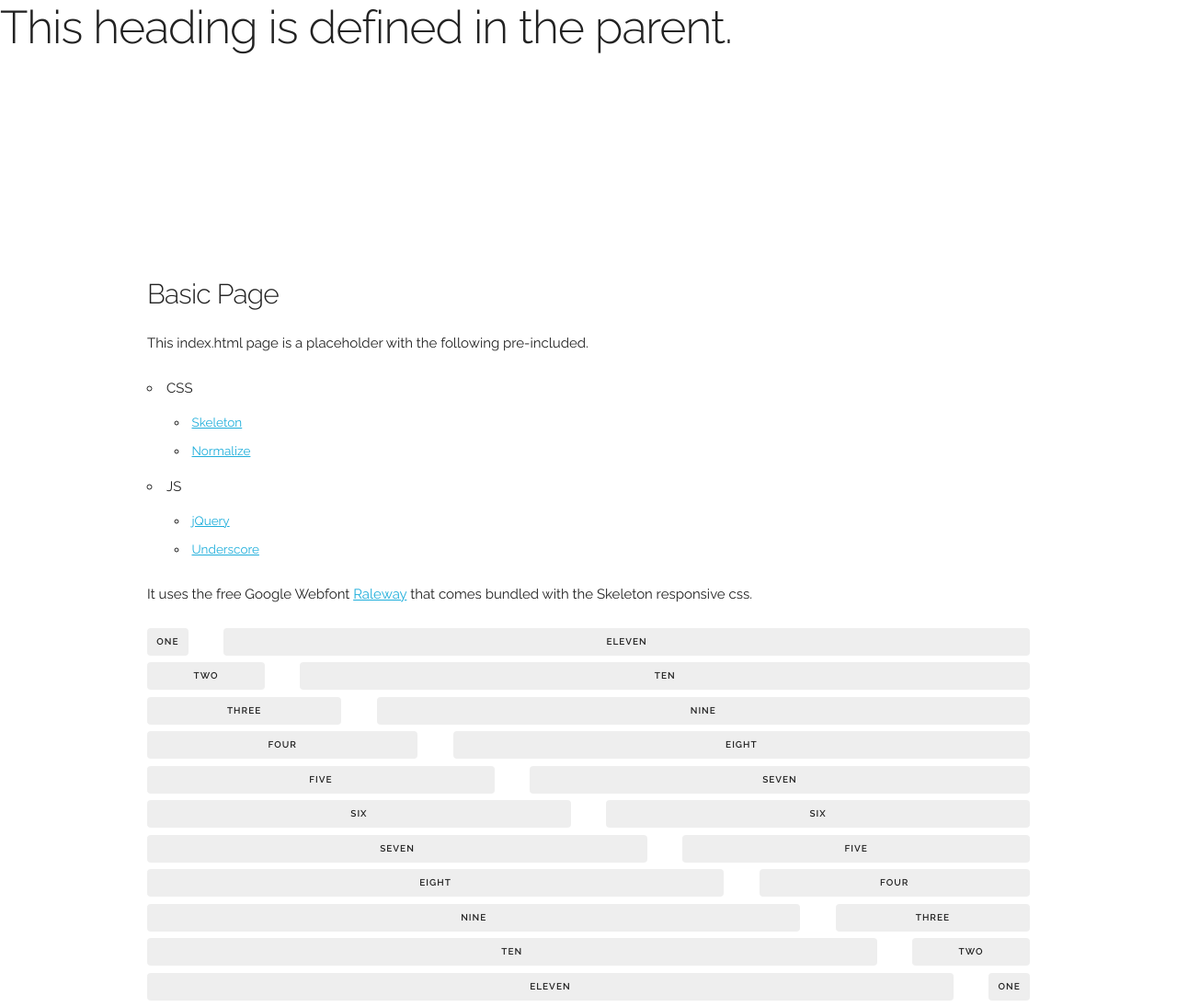
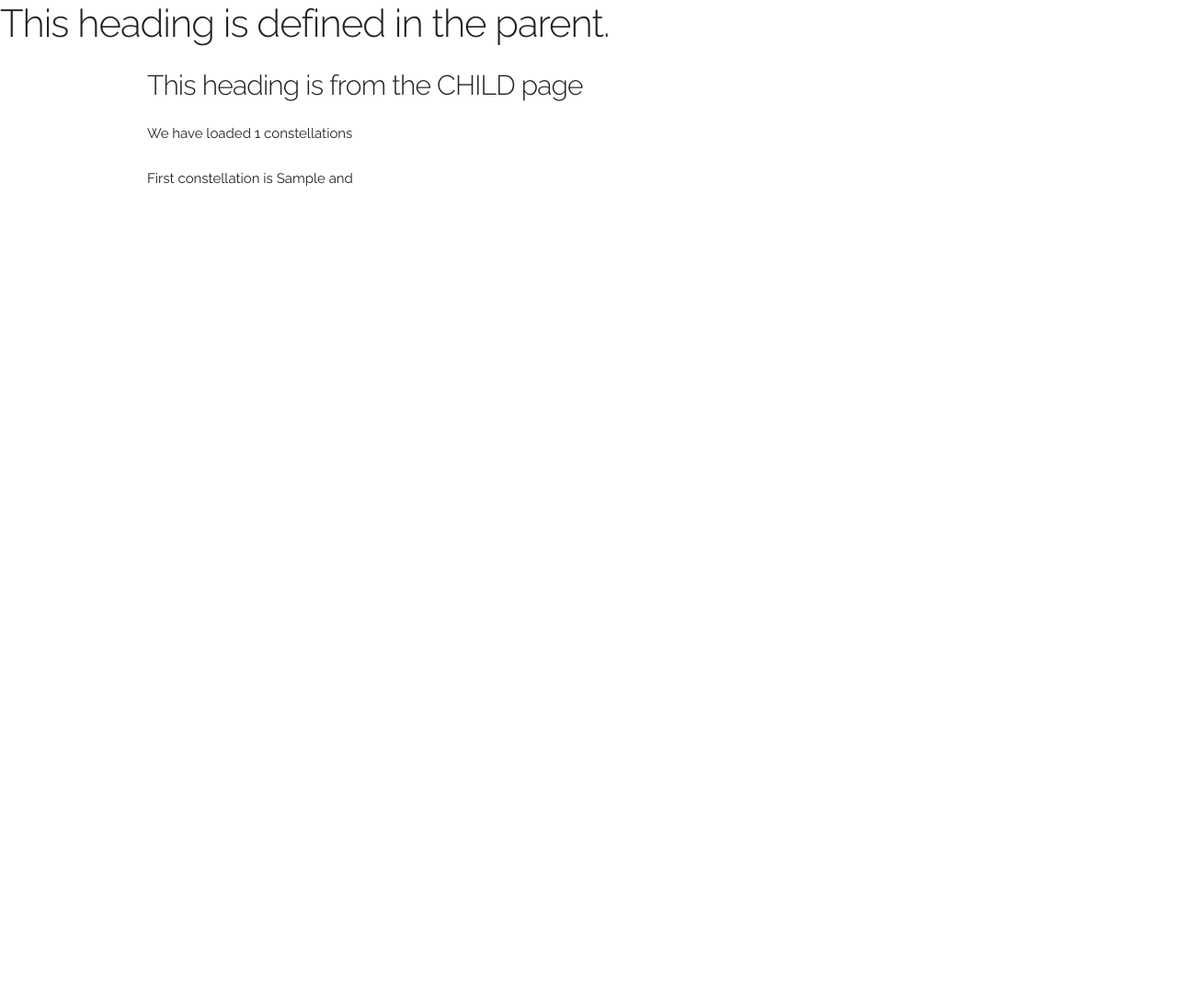
Before and after one commit to mgudapak/88, a Flask app: template app/templates/index.html in a window 1280 px wide. Shown: the whole page at 92% size. After the commit the page ends 203 px from the top, so only its background shows below. Run offline with Flask 2, Linux system fonts and the light colour scheme; the template is opened without the code that fills it: most values are stand-ins (such as "Sample title", 1, 10 or a date in 2020); some libraries are stand-ins or nearby versions.

Commit message:
setting up a basic view template that uses loaded constellation data

```diff
--- a/app/templates/index.html
+++ b/app/templates/index.html
@@ -4,75 +4,10 @@
     {{ super() }}
     <div class="container">
         <div class="row">
-            <div style="margin-top: 25%">
-                <h4>Basic Page</h4>
-                <p>This index.html page is a placeholder with the following pre-included.
-                    <ul>
-                        <li>
-                            CSS
-                            <ul>
-                                <li><a href="http://www.getskeleton.com">Skeleton</a></li>
-                                <li><a href="https://necolas.github.io/normalize.css/">Normalize</a></li>
-                            </ul>
-                        </li>
-                        <li>
-                            JS
-                            <ul>
-                                <li><a href="https://jquery.com/">jQuery</a></li>
-                                <li><a href="http://underscorejs.org/">Underscore</a></li>
-                            </ul>
-                        </li>
-                    </ul>
-                    It uses the free Google Webfont <a href="https://www.google.com/fonts/specimen/Raleway">Raleway</a> that comes bundled with the Skeleton responsive css.
-                </p>
-            </div>
-        </div>
-
-        <!-- the 960px Skeleton responsive grid -->
-        <div class="example-grid docs-example">
-            <div class="row">
-                <div class="one column">One</div>
-                <div class="eleven columns">Eleven</div>
-            </div>
-            <div class="row">
-                <div class="two columns">Two</div>
-                <div class="ten columns">Ten</div>
-            </div>
-            <div class="row">
-                <div class="three columns">Three</div>
-                <div class="nine columns">Nine</div>
-            </div>
-            <div class="row">
-                <div class="four columns">Four</div>
-                <div class="eight columns">Eight</div>
-            </div>
-            <div class="row">
-                <div class="five columns">Five</div>
-                <div class="seven columns">Seven</div>
-            </div>
-            <div class="row">
-                <div class="six columns">Six</div>
-                <div class="six columns">Six</div>
-            </div>
-            <div class="row">
-                <div class="seven columns">Seven</div>
-                <div class="five columns">Five</div>
-            </div>
-            <div class="row">
-                <div class="eight columns">Eight</div>
-                <div class="four  columns">Four</div>
-            </div>
-            <div class="row">
-                <div class="nine columns">Nine</div>
-                <div class="three columns">Three</div>
-            </div>
-            <div class="row">
-                <div class="ten columns">Ten</div>
-                <div class="two columns">Two</div>
-            </div>
-            <div class="row">
-                <div class="eleven columns">Eleven</div>
-                <div class="one column">One</div>
+            <div>
+                <h4>This heading is from the CHILD page</h4>
+                <p>We have loaded {{ constellations|length }} constellations</p>
+                <p>First constellation is {{ constellations['And'] }}</p>
             </div>
         </div>
     </div>
--- a/app/templates/layout.html
+++ b/app/templates/layout.html
@@ -26,7 +26,7 @@
 
 <body>
     {% block body %}
-        <h1>This heading is defined in the parent.</h1>
+        <h2>This heading is defined in the parent.</h2>
     {% endblock %}
 
     <!-- JAVASCRIPTS -->
```
